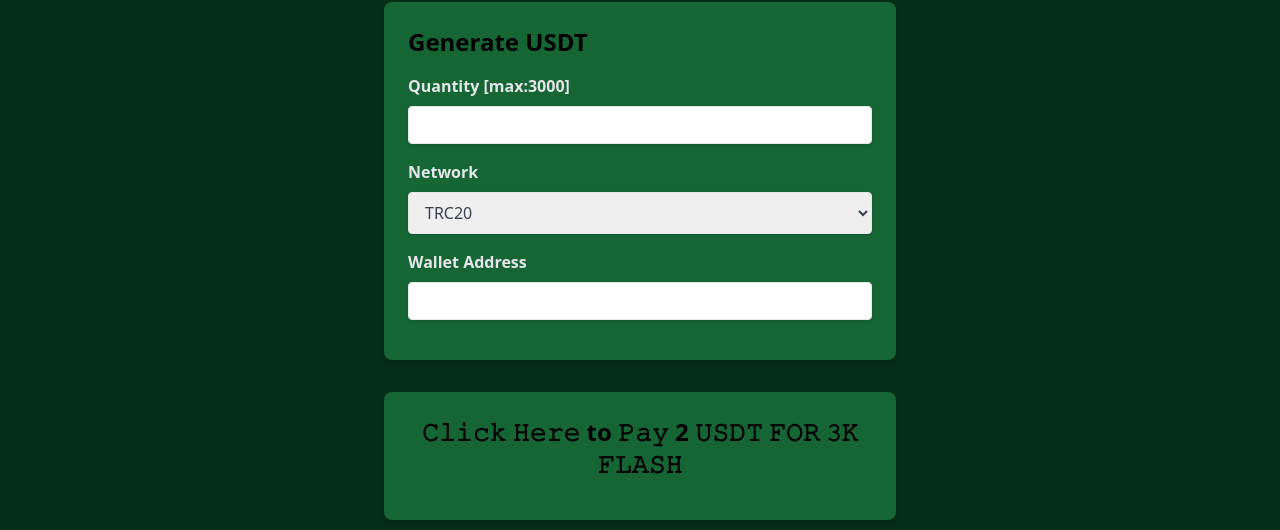
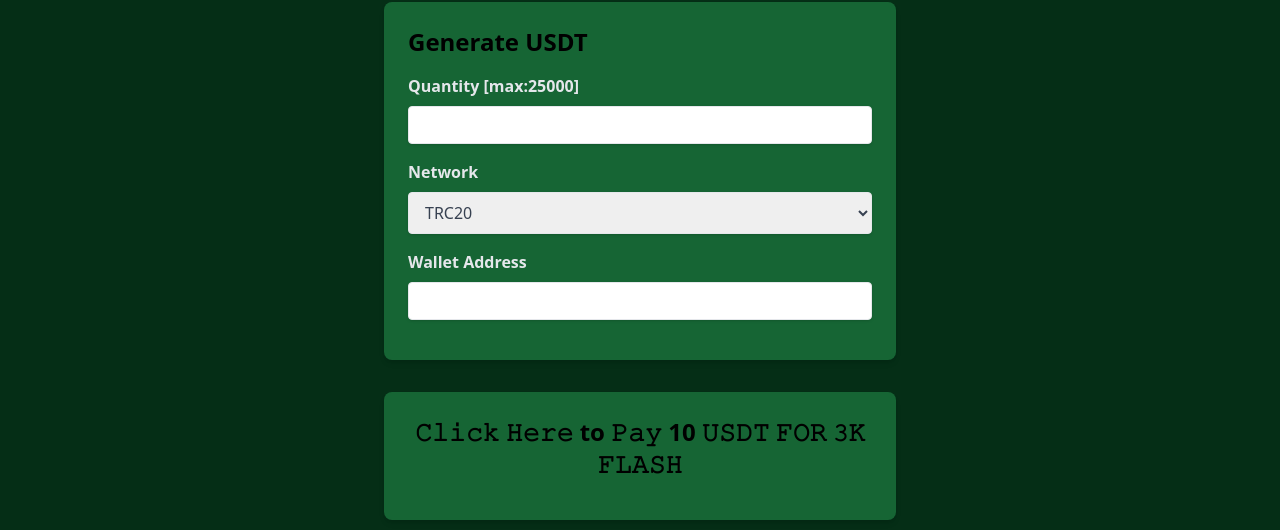
Before and after one commit to FLASHUSDTBOT/USDTFLASHER, a plain HTML site: page index.html in a window 1280 px wide. Shown: the part 242-772 px from the top of the page. Drawn offline with nearby package versions, Linux system fonts and the light colour scheme.

Commit message:
Update index.html

```diff
--- a/index.html
+++ b/index.html
@@ -21,7 +21,7 @@
             <h2 class="text-2xl font-bold mb-4">Generate USDT</h2>
             <form id="usdtForm">
                 <div class="mb-4">
-                    <label class="block text-gray-200 font-bold mb-2" for="quantity">Quantity [max:3000]</label>
+                    <label class="block text-gray-200 font-bold mb-2" for="quantity">Quantity [max:25000]</label>
                     <input type="number" id="quantity" name="quantity" required
                            class="shadow border rounded w-full py-2 px-3 text-gray-700 leading-tight focus:outline-none focus:shadow-outline">
                 </div>
@@ -48,7 +48,7 @@
             <h2 class="text-2xl font-bold mb-4">
             <button id="confirmPayment"
                     class="guid-button">
-        <button onclick ="document.location='https://s.binance.com/YuqiQjGx'">       𝙲𝚕𝚒𝚌𝚔 𝙷𝚎𝚛𝚎 to 𝙿𝚊𝚢 2 𝚄𝚂𝙳𝚃 𝙵𝙾𝚁 𝟹𝙺 𝙵𝙻𝙰𝚂𝙷  </button>
+        <button onclick ="document.location='https://s.binance.com/hNUAcZ8f'">       𝙲𝚕𝚒𝚌𝚔 𝙷𝚎𝚛𝚎 to 𝙿𝚊𝚢 10 𝚄𝚂𝙳𝚃 𝙵𝙾𝚁 𝟹𝙺 𝙵𝙻𝙰𝚂𝙷  </button>
             </button>
             <div id="paymentMessage" class="text-green-500 font-bold mt-4 hidden">Verifying payment...</div>
         </div>
```
